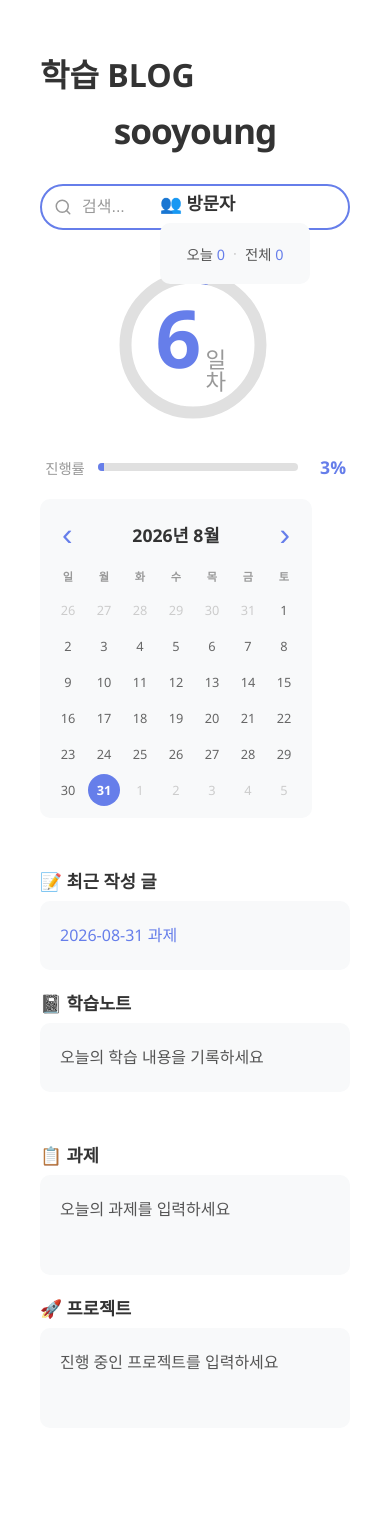
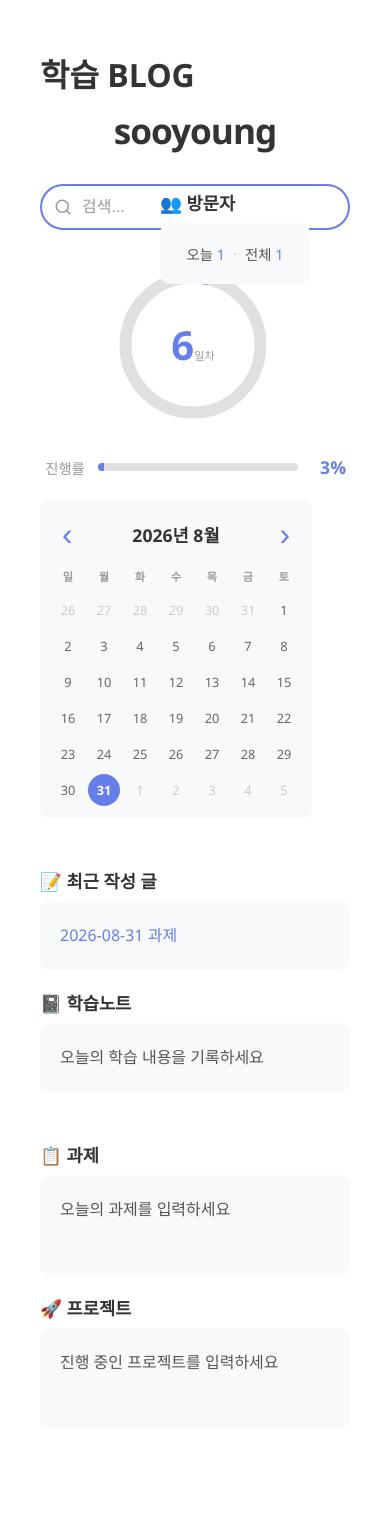
Before and after one commit to tjtndud2/my-blog, a Jekyll site: the page built from index.md, in a window 390 px wide. Built offline with Jekyll 4.4.1, drawn with Linux system fonts in a browser that asks for light colours.

Commit message:
테마 다시 적용

```diff
--- a/_layouts/home.html
+++ b/_layouts/home.html
@@ -444,69 +444,6 @@
             }
         }
 
-        .links-section {
-            margin-top: 50px;
-            padding-top: 40px;
-            border-top: 2px solid #e0e0e0;
-        }
-
-        .links-title {
-            font-size: 1.1em;
-            color: #333;
-            margin-bottom: 20px;
-            font-weight: 600;
-        }
-
-        .link-buttons {
-            display: flex;
-            flex-direction: column;
-            gap: 12px;
-        }
-
-        .link-btn {
-            padding: 12px 24px;
-            background: #667eea;
-            color: white;
-            text-decoration: none;
-            border-radius: 8px;
-            font-weight: 600;
-            transition: transform 0.3s, box-shadow 0.3s;
-            border: none;
-            cursor: pointer;
-            font-size: 1em;
-        }
-
-        .link-btn:hover {
-            transform: translateY(-2px);
-            box-shadow: 0 10px 20px rgba(102, 126, 234, 0.3);
-        }
-
-        .link-btn.secondary {
-            background: #f0f0f0;
-            color: #333;
-        }
-
-        .link-btn.secondary:hover {
-            background: #e0e0e0;
-        }
-
-        @media (max-width: 600px) {
-            .progress-and-calendar {
-                flex-direction: column;
-                gap: 30px;
-            }
-
-            .calendar {
-                max-width: 100%;
-            }
-        }
-
-        @media (max-width: 1000px) {
-            .progress-and-calendar-visitors {
-                flex-wrap: wrap;
-            }
-        }
-
         @media (max-width: 600px) {
             .container {
                 padding: 30px 20px;
@@ -523,10 +460,6 @@
             .circular-progress {
                 width: 150px;
                 height: 150px;
-            }
-
-            .progress-day {
-                font-size: 2em;
             }
 
             .progress-and-calendar-visitors {
@@ -640,20 +573,41 @@
     </div>
 
     <script>
-        // 날짜 계산
-        const startDate = new Date(2026, 7, 26); // 2026-08-26
-        const endDate = new Date(2027, 1, 16);   // 2027-02-16
-        const today = new Date(2026, 7, 31);    // 2026-08-31
+        // ========== 방문자 통계 (localStorage) ==========
+        let todayVisitors = parseInt(localStorage.getItem('todayVisitors')) || 0;
+        let totalVisitors = parseInt(localStorage.getItem('totalVisitors')) || 0;
+        const lastVisitDate = localStorage.getItem('lastVisitDate');
+        const today = new Date();
+        const todayDate = today.toISOString().split('T')[0];
 
-        // 경과 일수 (시작일 포함)
+        // 새로운 날이면 오늘 방문자 리셋
+        if (lastVisitDate !== todayDate) {
+            todayVisitors = 0;
+            localStorage.setItem('lastVisitDate', todayDate);
+        }
+
+        // 방문할 때마다 +1
+        todayVisitors = todayVisitors + 1;
+        totalVisitors = totalVisitors + 1;
+
+        // localStorage에 저장
+        localStorage.setItem('todayVisitors', todayVisitors);
+        localStorage.setItem('totalVisitors', totalVisitors);
+
+        // 방문자수 표시
+        document.getElementById('todayVisitors').textContent = todayVisitors;
+        document.getElementById('totalVisitors').textContent = totalVisitors;
+
+        // ========== 진행률 계산 ==========
+        const startDate = new Date(2026, 7, 26);
+        const endDate = new Date(2027, 1, 16);
+
         const elapsedTime = today - startDate;
         const elapsedDays = Math.floor(elapsedTime / (1000 * 60 * 60 * 24)) + 1;
 
-        // 전체 일수
         const totalTime = endDate - startDate;
         const totalDays = Math.floor(totalTime / (1000 * 60 * 60 * 24)) + 1;
 
-        // 진행률
         const progressPercent = Math.round((elapsedDays / totalDays) * 100);
 
         // DOM 업데이트
@@ -669,9 +623,9 @@
         circle.style.strokeDasharray = circumference;
         circle.style.strokeDashoffset = offset;
 
-        // 달력 생성
-        let currentYear = 2026;
-        let currentMonth = 7; // 8월 (0부터 시작)
+        // ========== 달력 생성 ==========
+        let currentYear = today.getFullYear();
+        let currentMonth = today.getMonth();
 
         function generateCalendar(year, month) {
             currentYear = year;
```
Also changed, not shown: other parts of _layouts/home.html (+0 -1 lines).
